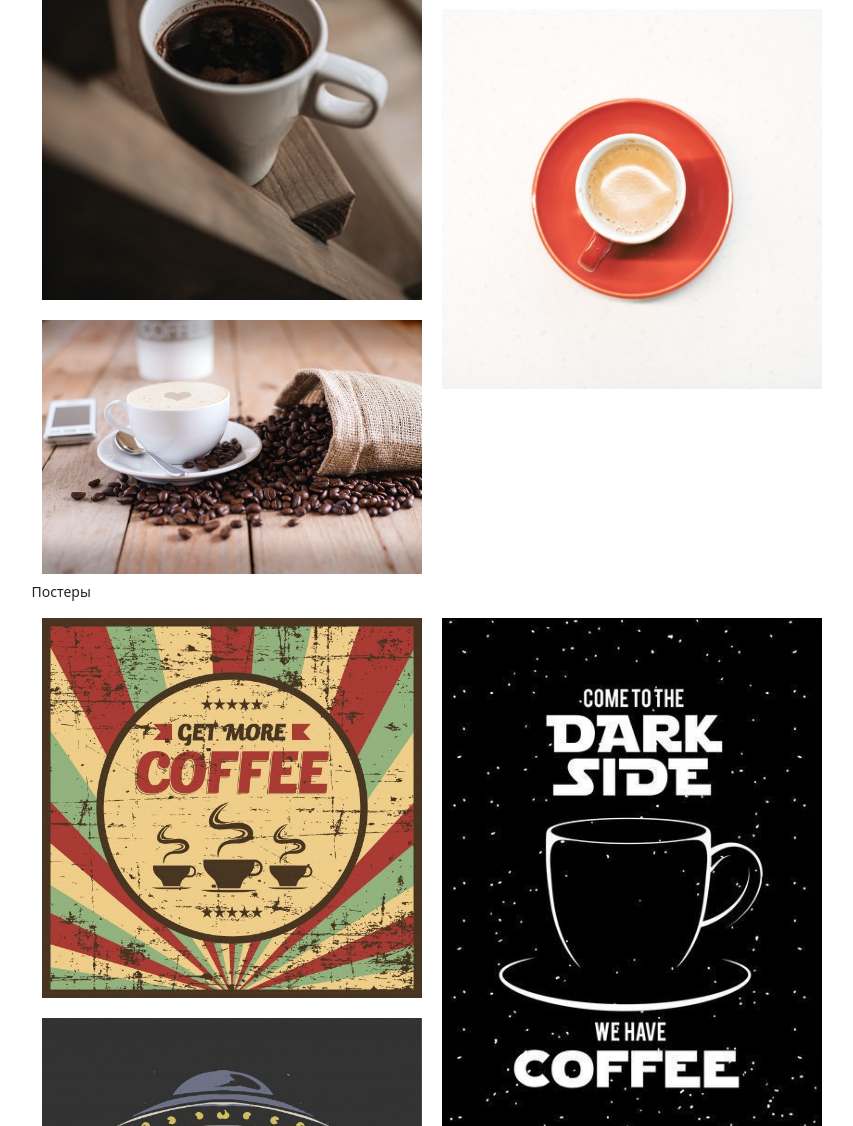
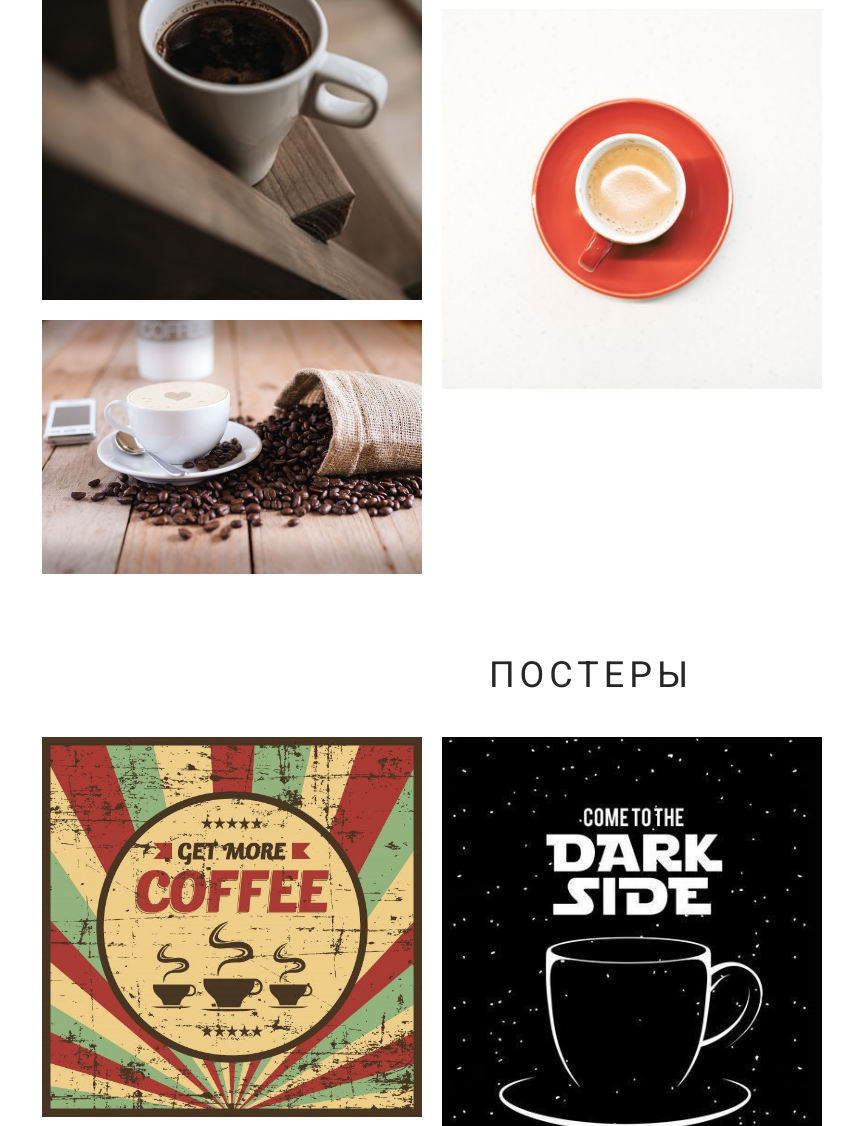
Before and after one commit to avocadoGreeen/django_coffee, a Django app: page /gallery/ in a window 1280 px wide. Shown: the part 1661-2787 px from the top of the page, without its empty margins (49-902 px from the left). Run offline with Django 3.2, Linux system fonts and the light colour scheme; some libraries are stand-ins or nearby versions.

Commit message:
fixed gallery section

```diff
--- a/coffeeApp/templates/coffeeApp/gallery.html
+++ b/coffeeApp/templates/coffeeApp/gallery.html
@@ -27,7 +27,7 @@
                 </div>
             </div>
             <div class="gallery__vintage">
-               <h2 class="gallery__photo-title">Постеры</h2>
+               <h2 class="title">Постеры</h2>
                 <div class="gallery__photo-items">
                     <img class="gallery-item" src="{% static 'img/gallery/vintage/1.jpg' %}" alt="vintage-1">
                     <img class="gallery-item" src="{% static 'img/gallery/vintage/2.jpg' %}" alt="vintage-2">
```
